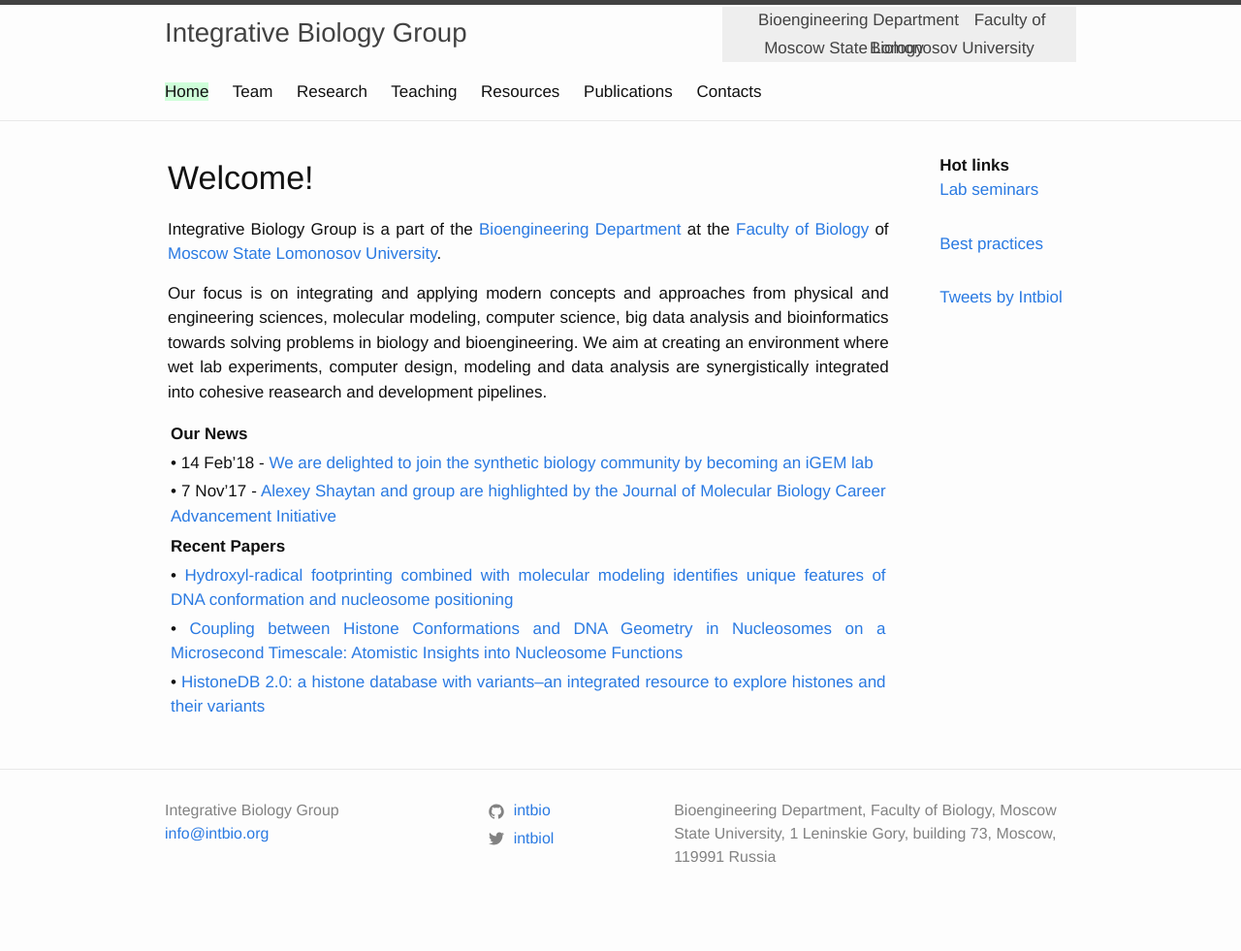
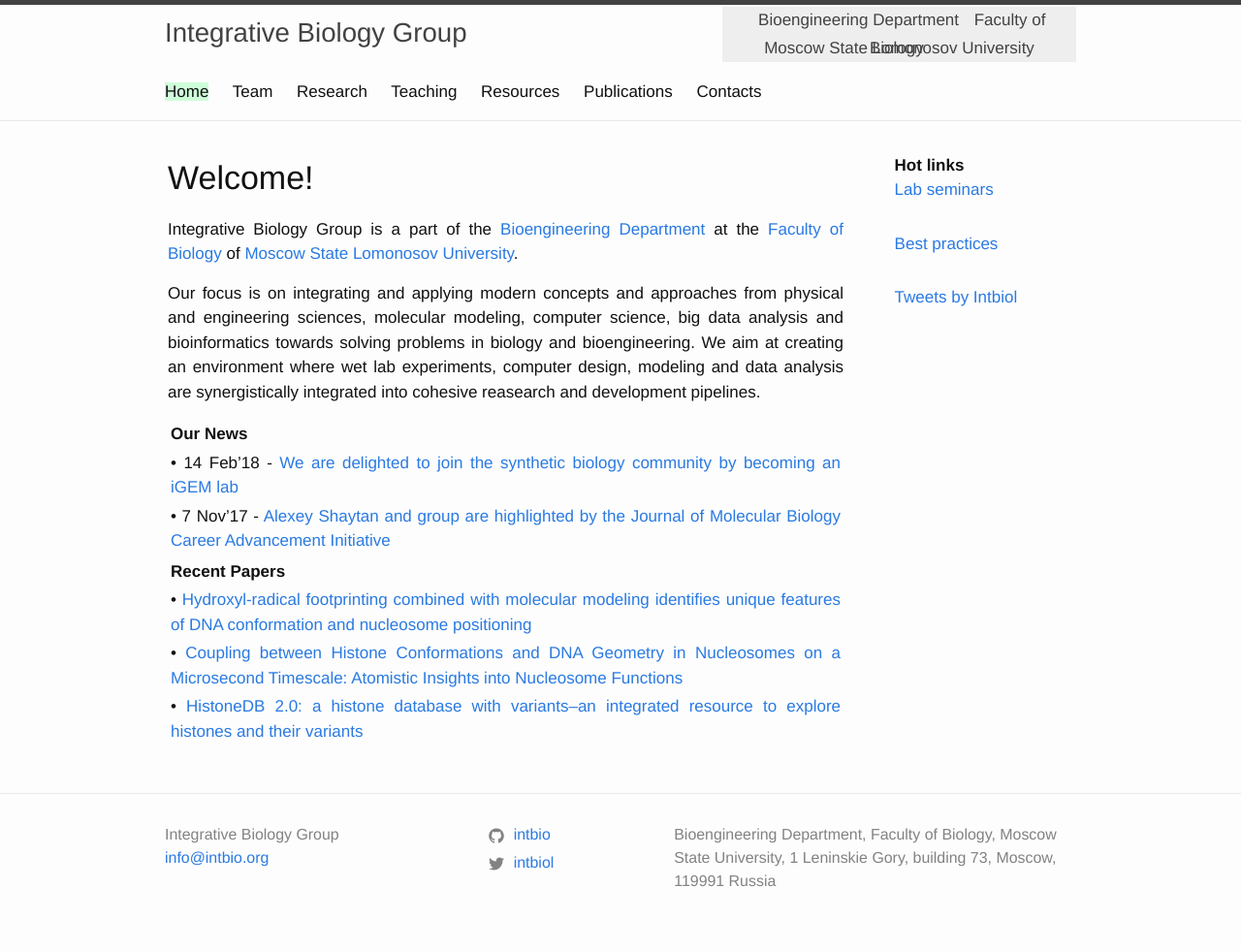
Before and after one commit to v-adlerberg/intbio.github.io, a Jekyll site: the page built from index.md, in a window 1280 px wide. Shown: the whole page at 97% size. Built offline with Jekyll 4.4.1, drawn with Linux system fonts in a browser that asks for light colours; comment, search, counter and statistics services are not loaded; before the commit the page ends 955 px from its top, so only the background shows below that.

Commit message:
Update home.html

```diff
--- a/_layouts/home.html
+++ b/_layouts/home.html
@@ -11,9 +11,9 @@
       <div class="wrapper">
 <!-- <h1 class="page-heading">Posts</h1> -->
   <table>
-  <col width="80%">
+  <col width="75%">
   <col width="5%">
-  <col width="15%">
+  <col width="20%">
    <tr>
     <td>
   {{ content }}
```
